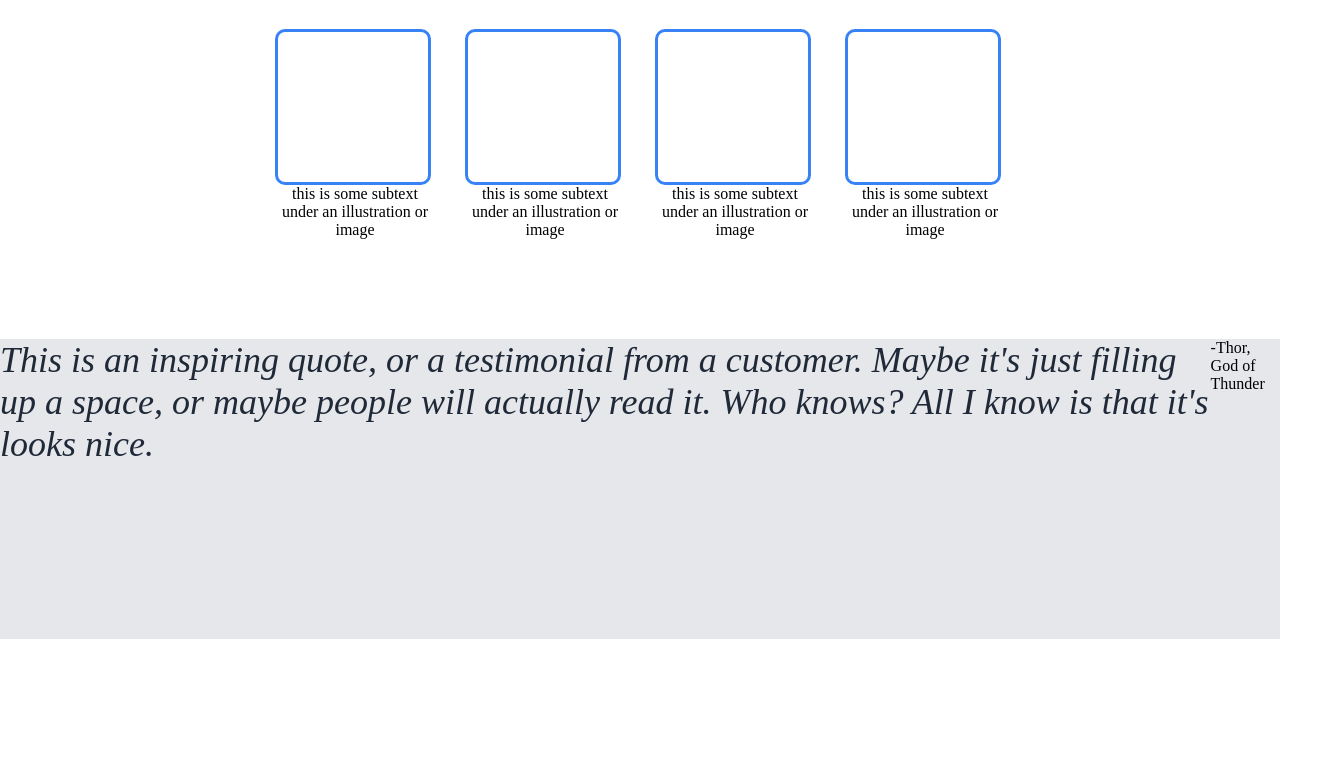
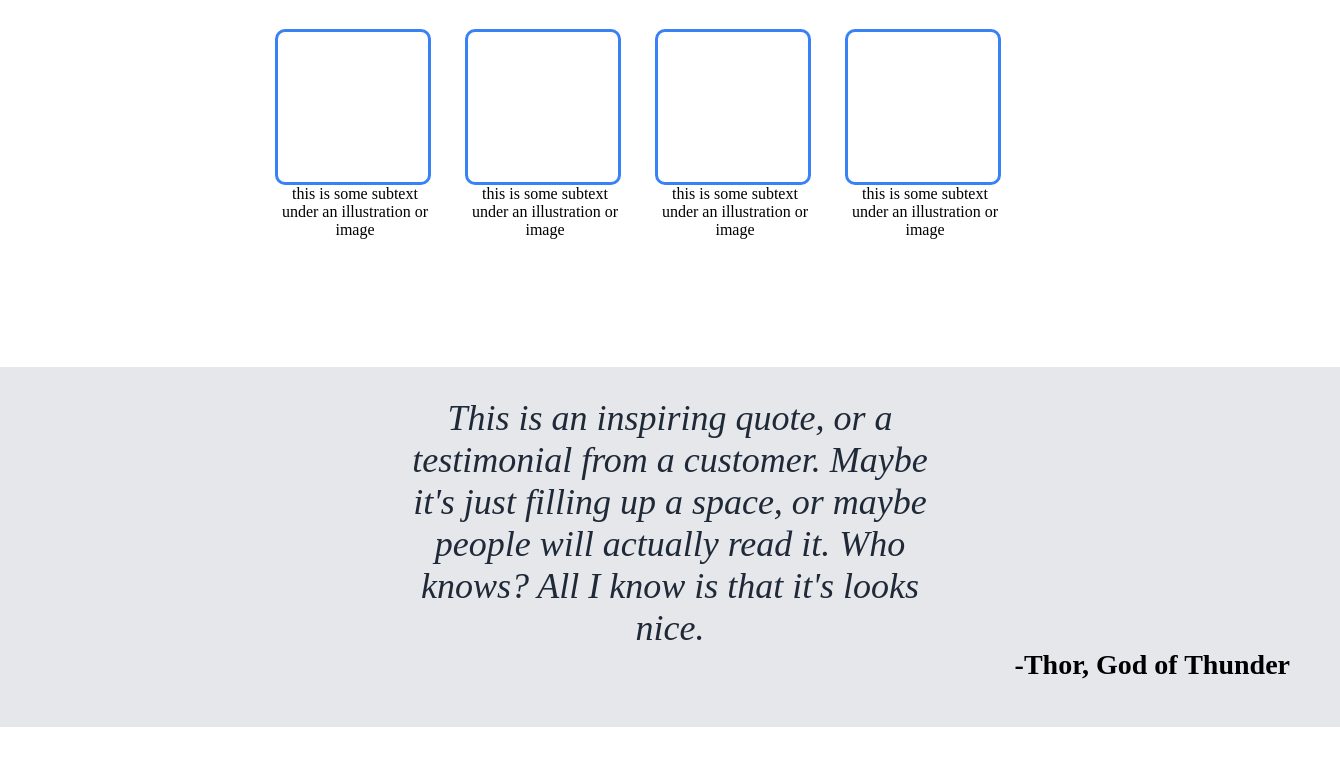
Before and after one commit to Soham-123-code/Landing-Page, a plain HTML site: page index.html in a window 1280 px wide. Shown: the part 656-1421 px from the top of the page, 1340 px wide, since content can reach past the window. Before the commit the page ends 1295 px from the top, so only its background shows below. Drawn offline with Linux system fonts and the light colour scheme.

Commit message:
make final modification to stylesheet for the iteration 1

```diff
--- a/style.css
+++ b/style.css
@@ -130,9 +130,8 @@ button {
 }
 
 .quote {
-    margin-top: 100px;
-    display: flex;
-    justify-content: flex-start;
+    margin: 10% 0;
+    padding: 30px;
     width: 100%;
     height: 300px;
     background-color: #e5e7eb;
@@ -142,4 +141,17 @@ button {
     font-size: 36px;
     font-style: italic;
     color: #1f2937;
+    max-width: 800px;
+    text-align: center;
+    justify-content: center;
+    padding: 0 28%;
 }
+
+.sub-quote {
+    padding-bottom: 60px;
+    padding-right: 20px;
+    font-size: 28px;
+    font-weight: 800;
+    text-align: end;
+    justify-content: end;
+}
```
